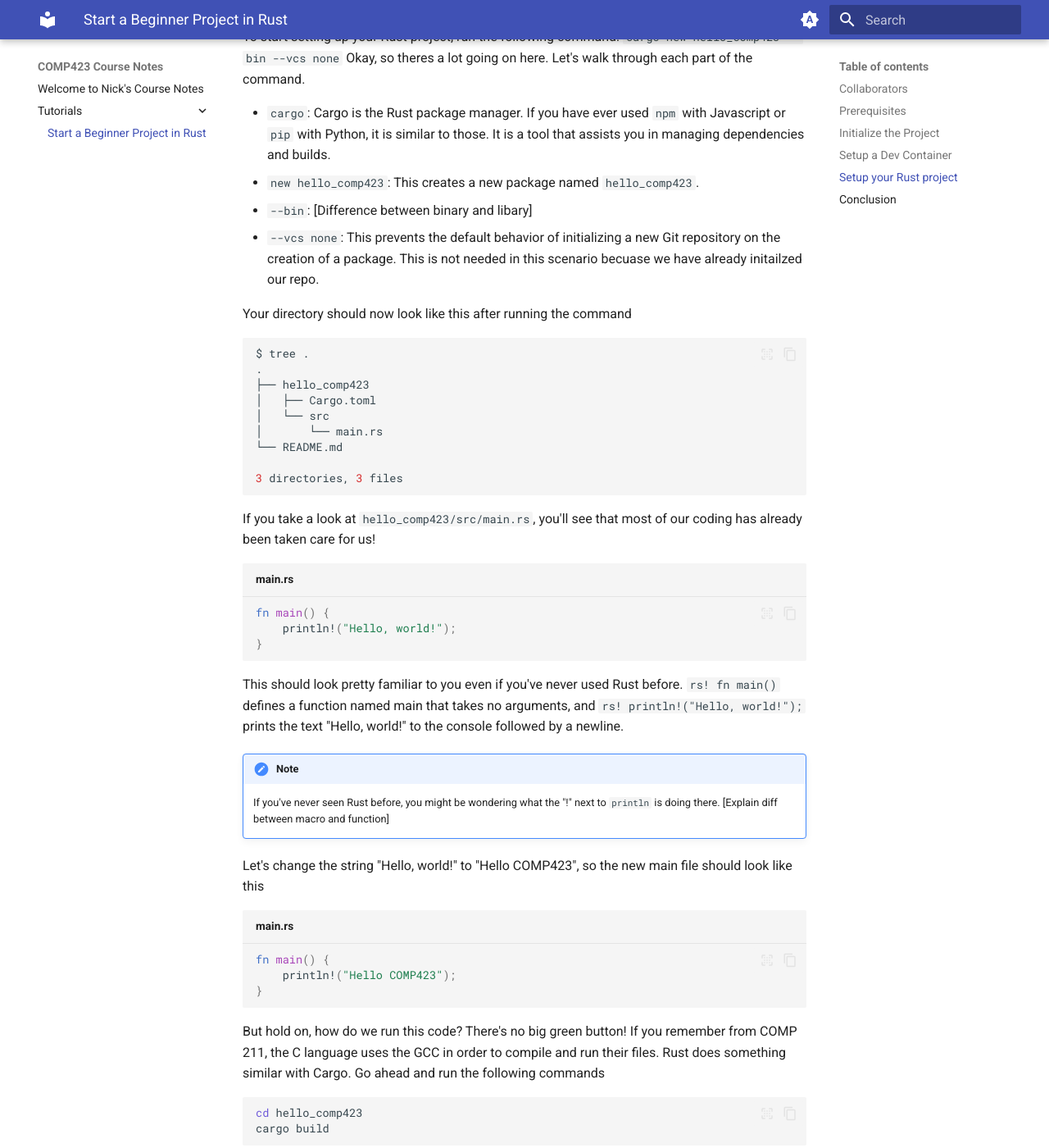
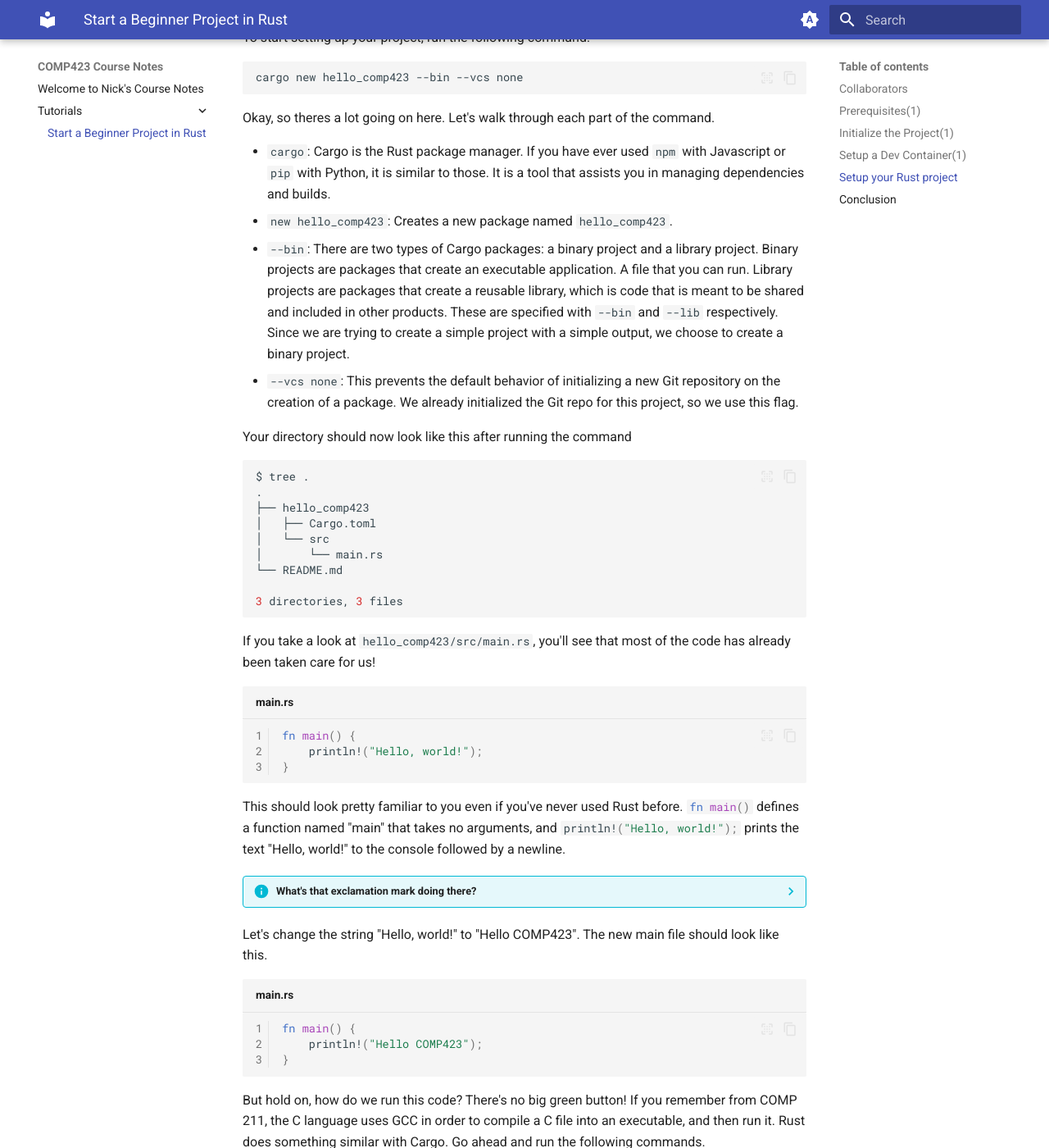
Before and after one commit to naasanov-unc/comp423-course-notes, an MkDocs documentation site: the page built from docs/tutorials/rust-setup.md, in a window 1280 px wide and 1400 px high, scrolled down 1956 px. Shown: the whole window at 82% size. Built offline with MkDocs 1.6.1 and Material for MkDocs 9.7.7, drawn with Linux system fonts in a browser that asks for light colours; some of the changed text lies outside the part shown.

Commit message:
Finished final draft. Waiting for peer review

````diff
--- a/docs/tutorials/rust-setup.md
+++ b/docs/tutorials/rust-setup.md
@@ -4,14 +4,18 @@
 * Primary author: [Nicolas Asanov](https://github.com/naasanov-unc)
 * Reviewer: [Raghav Arun](https://github.com/RaghavArun)
 
-## Prerequisites
+## Prerequisites(1) { .annotate }
+1. A significant portion of this section is quoted from the [423 MkDocs tutorial](https://comp423-25s.github.io/resources/MkDocs/tutorial/#what-you-will-learn)
+
 Make sure you have the following installed
 
 * Git: Install [Git](https://git-scm.com/book/en/v2/Getting-Started-Installing-Git) if you don’t already have it.
 * Visual Studio Code (VS Code): Download and install it from [here](https://code.visualstudio.com/).
 * Docker: Required to run the dev container. Get Docker [here](https://www.docker.com/products/docker-desktop/).
 
-## Initialize the Project
+## Initialize the Project(1) { .annotate }
+1. A significant portion of this section is quoted from the [423 MkDocs tutorial](https://comp423-25s.github.io/resources/MkDocs/tutorial/#what-you-will-learn)
+
 Navigate to the folder you want your new project to be in, open it in a command line, and follow these steps.
 
 1) Make a new directory for the project with the following commands
@@ -30,9 +34,12 @@ git add README.md
 git commit -m "Initial commit with README"
 ```
 
-## Setup a Dev Container
+## Setup a Dev Container(1) { .annotate }
+1. A significant portion of this section is quoted from the [423 MkDocs tutorial](https://comp423-25s.github.io/resources/MkDocs/tutorial/#what-you-will-learn)
+
 First, open the folder you just created in VSCode, using `File > Open Folder`.
-Then, create a directory named `.devcontainer` in the root folder of your project and a new file named `devcontainer.json` within this folder
+Then, create a directory named `.devcontainer` in the root folder of your project and a new file named `devcontainer.json` within this folder.
+Paste the following text in it.
 ``` json title='devcontainer.json'
 {
   "name": "Beginner Rust Project",
@@ -58,14 +65,16 @@ Now you can open the project in the container by pressing `Ctrl+Shift+P` (or `Cm
 Once your dev container setup completes, close the current terminal tab (trash can), open a new terminal pane within VSCode, and try running `rustc --version` to double check that your dev container is running a recent version of Rust.
 
 ## Setup your Rust project
-To start setting up your Rust project, run the following command:
-`cargo new hello_comp423 --bin --vcs none`
+To start setting up your project, run the following command:
+```sh
+cargo new hello_comp423 --bin --vcs none
+```
 Okay, so theres a lot going on here. Let's walk through each part of the command.
 
 * `cargo`: Cargo is the Rust package manager. If you have ever used `npm` with Javascript or `pip` with Python, it is similar to those. It is a tool that assists you in managing dependencies and builds.
-* `new hello_comp423`: This creates a new package named `hello_comp423`.
-* `--bin`: [Difference between binary and libary]
-* `--vcs none`: This prevents the default behavior of initializing a new Git repository on the creation of a package. This is not needed in this scenario becuase we have already initailzed our repo.
+* `new hello_comp423`: Creates a new package named `hello_comp423`.
+* `--bin`: There are two types of Cargo packages: a binary project and a library project. Binary projects are packages that create an executable application. A file that you can run. Library projects are packages that create a reusable library, which is code that is meant to be shared and included in other products. These are specified with `--bin` and `--lib` respectively. Since we are trying to create a simple project with a simple output, we choose to create a binary project.
+* `--vcs none`: This prevents the default behavior of initializing a new Git repository on the creation of a package. We already initialized the Git repo for this project, so we use this flag.
 
 Your directory should now look like this after running the command
 ```sh
@@ -80,27 +89,28 @@ $ tree .
 3 directories, 3 files
 ```
 
-If you take a look at `hello_comp423/src/main.rs`, you'll see that most of our coding has already been taken care for us!
-``` rs title='main.rs'
+If you take a look at `hello_comp423/src/main.rs`, you'll see that most of the code has already been taken care for us!
+``` rs title='main.rs' linenums="1"
 fn main() {
     println!("Hello, world!");
 }
 ```
 This should look pretty familiar to you even if you've never used Rust before.
-`rs! fn main()` defines a function named main that takes no arguments, and `rs! println!("Hello, world!");` prints the text "Hello, world!" to the console followed by a newline.
-!!! note
+`#!rust fn main()` defines a function named "main" that takes no arguments, and `#!rust println!("Hello, world!");` prints the text "Hello, world!" to the console followed by a newline.
 
-    If you've never seen Rust before, you might be wondering what the "!" next to `println` is doing there. [Explain diff between macro and function]
+??? info "What's that exclamation mark doing there?"
 
-Let's change the string "Hello, world!" to "Hello COMP423", so the new main file should look like this
-``` rs title='main.rs'
+    If you've never seen Rust before, the `!` next to `println` might seem out of nowhere. Unfortunately, it's not just something you put there when you're especially excited to call a function. It's actually there to signify the usage of a **macro**. Macros are similar to traditional functions, but differ in the sense that they can accept a variable number of arguments and change their behavior based on the arguments passed, somewhat akin to function overloading in Java. You don't need to know the specifics for this tutorial, but be on the lookout for macro usage in the future!
+
+Let's change the string "Hello, world!" to "Hello COMP423". The new main file should look like this.
+``` rs title='main.rs' linenums="1"
 fn main() {
     println!("Hello COMP423");
 }
 ```
 
-But hold on, how do we run this code? There's no big green button! If you remember from COMP 211, the C language uses the GCC in order to compile and run their files. Rust does something similar with Cargo. Go ahead and run the following commands
-``` sh
+But hold on, how do we run this code? There's no big green button! If you remember from COMP 211, the C language uses GCC in order to compile a C file into an executable, and then run it. Rust does something similar with Cargo. Go ahead and run the following commands.
+``` sh linenums="1"
 cd hello_comp423
 cargo build
 ```
@@ -143,19 +153,23 @@ $ cargo run
      Running `target/debug/hello_comp423`
 Hello COMP423
 ```
+There is is!
+
 The `run` command is very similar to `build`, but has one key difference.
 It actually just runs the `build` command, and then runs the executable created as a result!
 
 ## Conclusion
-Great job! You've successfully created a project in Rust! Feel free to use this project to keep learning about the language and its package manager. There is one more thing you have to do before we're finished, and that is to commit our changes to you Git repository! Before we make a commit, it's a good idea to add a `.gitignore` file to our project, and put the `target` directory in it. Why do this? The `target` directory contains files that are irrelavant to the actual project, only created as a result of the build process. This directory can grow very large and bog down our repository, so its a good idea to ignore it from the beginning.
+Great job! You've successfully created a project in Rust! Feel free to use this project to keep learning about the language and its package manager. There is one more thing you have to do before we're finished, and that is to commit your changes to your Git repository!
+
+Before we make a commit, it's a good idea to add a `.gitignore` file to our project, and put the `target` directory in it. Why do this? The `target` directory contains files that are irrelevant to the actual project, only created as a result of the build process. This directory can grow very large and bog down our repository, so its a good idea to prevent commiting it from the beginning.
 
 Simply create a new file in the root directory named `.gitignore` and paste the following text into it
-``` title='.gitignore'
+``` title='.gitignore' linenums="1"
 /hello_comp423/target
 ```
 
 Then go ahead and commit your work.
-```sh
+```sh linenums="1"
 cd ..
 git add .
 git commit -m "Hello COMP423 in Rust"
````
